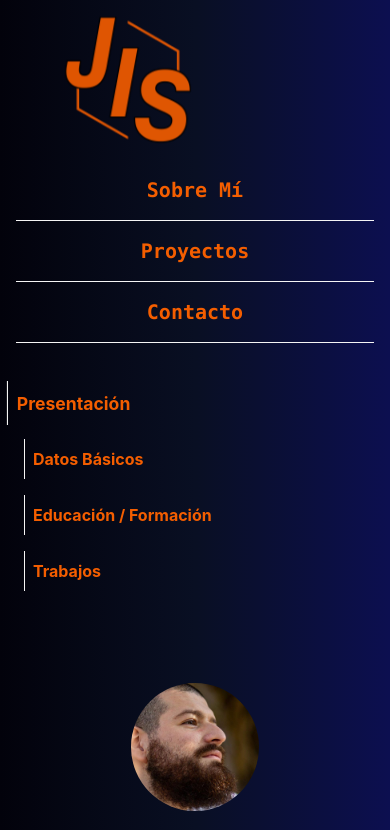
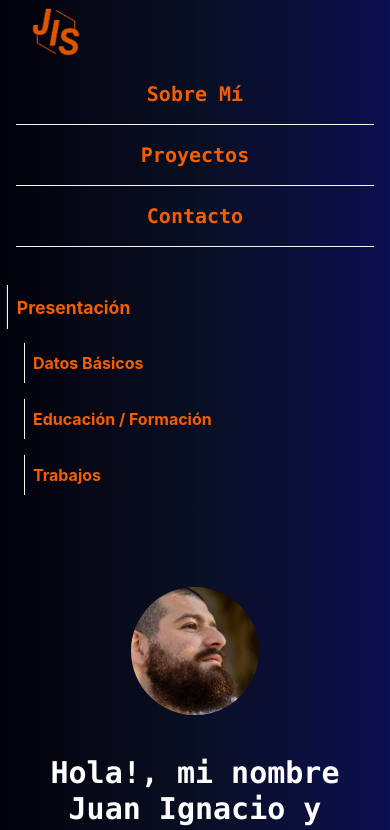
Before and after one commit to JISayago/portfolio, a React (Create React App) app: page / in a window 390 px wide. Shown: the top 830 px of the page. Built offline with nearby package versions, Linux system fonts and the light colour scheme.

Commit message:
modificaciones en vista mobile, tamaño logo

```diff
--- a/src/components/Logo.jsx
+++ b/src/components/Logo.jsx
@@ -3,10 +3,13 @@ import image from "../images/LogoJIS.png";
 
 function Logo() {
     return (
-      <div className="flex p-2 animate-pulse
-        mbl:justify-start
-        pcs:flex-auto pcs:flex-row pcs:items-center pcs:justify-start">
-        <img src={image} alt="img-logo.png" className="w-32 h-32 ml-12" />
+      <div className="flex  animate-pulse
+        mbl:justify-start mbl:p-0
+        pcs:p-2 pcs:flex-auto pcs:flex-row pcs:items-center pcs:justify-start">
+        <img src={image} alt="img-logo.png" className="
+        mbl:w-12 mbl:h-12 mbl:ml-6
+        sml:w-32 sml:h-32 sml:ml-12
+        " />
         </div>
   )
 }
--- a/src/pages/sub-pages/DatosBasicos.js
+++ b/src/pages/sub-pages/DatosBasicos.js
@@ -40,7 +40,7 @@ function DatosBasicos() {
       <ul className='list-disc text-base  p-4 text-white font-mono text-md w-110'>
         <li className='m-1 mb-6 text-dark-orange'><label className='text-smoke font-bold'>Tengo {edad} años y vivo en Yerba Buena, Tucumán, Argentina.</label></li>
         <li className='m-1 mb-6 text-dark-orange'><label className='text-smoke font-bold'>Actualmente me encuentro trabajando de manera freelance.</label></li>
-        <li className='m-1 mb-6 text-dark-orange'><label className='text-smoke font-bold'>Y también formándome en el manejo de React Native, ya que considero que es una tecnología muy práctica y solicitada.</label></li>
+        <li className='m-1 mb-6 text-dark-orange'><label className='text-smoke font-bold'>También estoy formándome en el manejo de React Native, ya que considero que es una tecnología muy práctica y solicitada.</label></li>
         <li className='m-1 mb-6 text-dark-orange'>
         <button className='flex flex-row' onClick={(e) => handleRedirect(e, 1)}>
           <label className='flex text-smoke font-bold hover:text-dark-orange hover:scale-105 hover:underline'>
```
